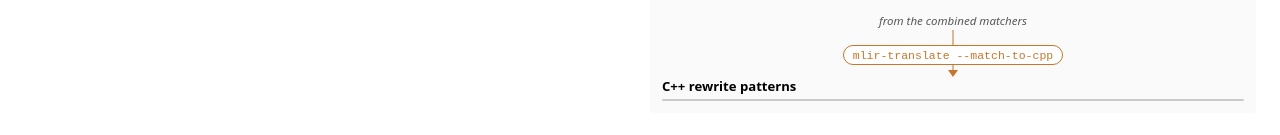
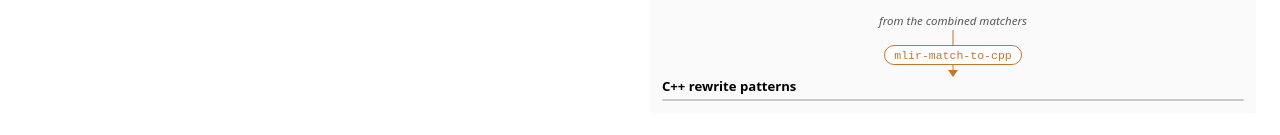
Before and after one commit to jumerckx/mlir-opt-wasm, a plain HTML site: page web/pdl.html in a window 1280 px wide. Shown: the part 526-661 px from the top of the page. Drawn offline with Linux system fonts and the light colour scheme.

Commit message:
update mlir-translate to mlir-match-to-cpp in diagram

```diff
--- a/web/editor.js
+++ b/web/editor.js
@@ -603,7 +603,7 @@ export async function loadMlir({ onLog } = {}) {
     highlight = (text) => callJson("mlir_highlight", [text]);
     const mlirOptRun = (text, args) =>
         callJson("mlir_opt_run", [text, args]);
-    // `mlir-translate --match-to-cpp`: combined matchers → generated C++.
+    // `mlir-match-to-cpp`: combined matchers → generated C++.
     const mlirTranslateMatchToCpp = (text) =>
         callJson("mlir_translate_match_to_cpp", [text]);
 
--- a/web/pdl.html
+++ b/web/pdl.html
@@ -100,7 +100,7 @@
 
     /* The combined matchers feed two independent backends, stacked so each gets
        the full lane width: the in-tree conversion pass to pdl_interp, and the
-       match-to-cpp translation (what `mlir-translate --match-to-cpp` runs) that
+       match-to-cpp translation (what `mlir-match-to-cpp` runs) that
        emits C++ patterns. They are NOT a sequence — the per-branch source notes
        and the caption above keep the C++ from reading as a step after
        pdl_interp. */
@@ -215,7 +215,7 @@
         </div>
         <div class="branch">
           <p class="branch-src">from the combined matchers</p>
-          <div class="pass"><code>mlir-translate --match-to-cpp</code></div>
+          <div class="pass"><code>mlir-match-to-cpp</code></div>
           <div class="stage">
             <h3>C++ rewrite patterns</h3>
             <div class="editor" id="cpp-out"></div>
```
